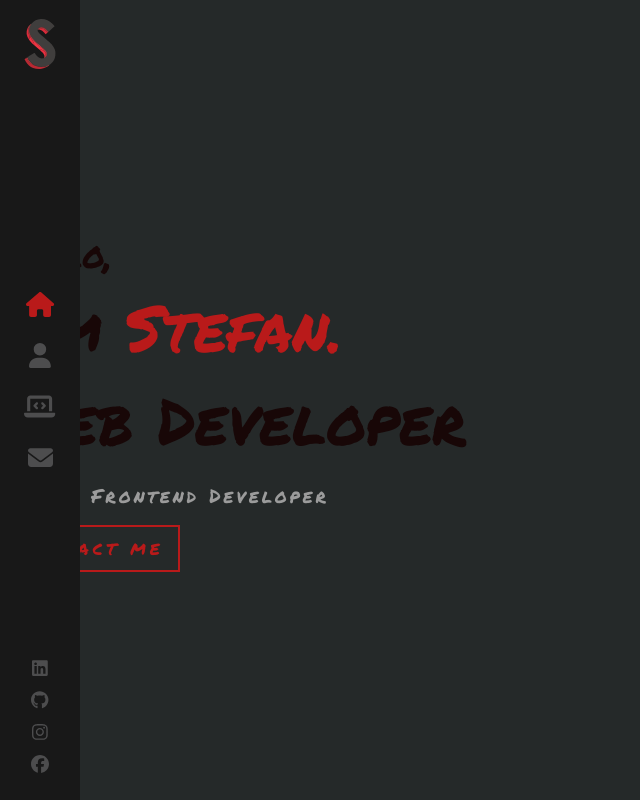
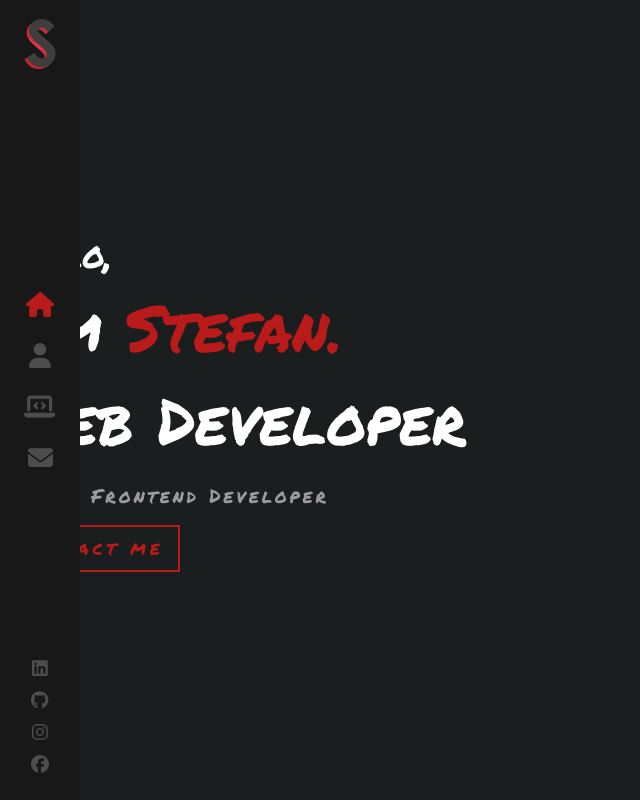
Before and after one commit to StefzZ8/My-portfolio-page, a React (Vite) app in the folder my-portfolio/: page / in a window 1280 px wide. Shown: the top 800 px of the page, without its empty margins (0-640 px from the left). Built offline with nearby package versions, Linux system fonts and the light colour scheme; a web font is replaced by a local one.

Commit message:
background changed

```diff
--- a/my-portfolio/src/index.css
+++ b/my-portfolio/src/index.css
@@ -1,7 +1,9 @@
 body {
   margin: 0;
-  color: #180707;
-  background: #252929;
+  padding: 0;
+  color: #fff;
+  background: #1b1e1e;
   overflow: hidden;
-  display: block;
+  overflow-y: scroll;
+  box-sizing: border-box;
 }
```
